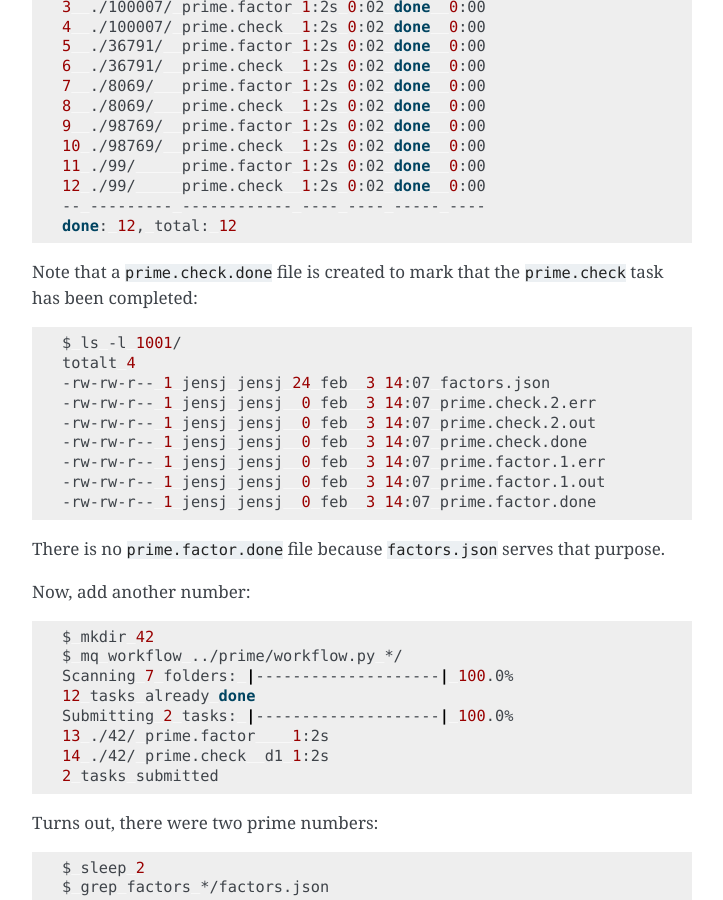
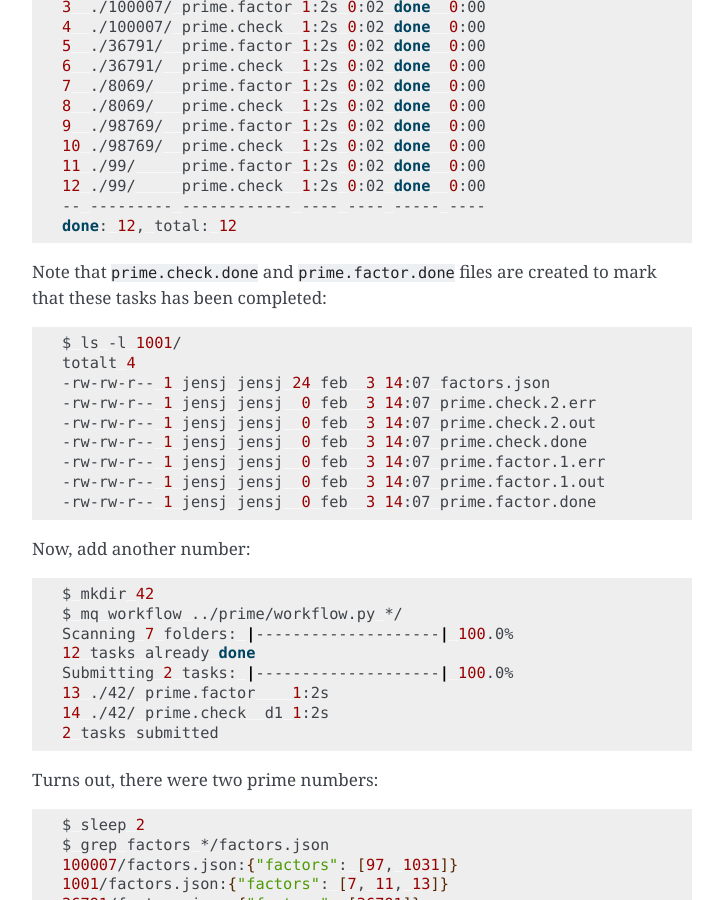
Before and after one commit to Yangxinsix/myqueue, a Sphinx documentation site: the page built from docs/workflows.rst, in a window 1280 px wide and 900 px high, scrolled down 2682 px. Shown: the whole window, without its empty margins (388-1111 px from the left). Built offline with Sphinx 7.4.7, drawn with Linux system fonts in a browser that asks for light colours; some of the changed text lies outside the part shown.

Commit message:
Final touches

```diff
--- a/docs/releasenotes.rst
+++ b/docs/releasenotes.rst
@@ -9,9 +9,9 @@ Release notes
 Next release
 ============
 
-* New way to specify workflows using :func:`myqueue.workflow.run`,
-  :func:`myqueue.workflow.wrap` and :func:`myqueue.workflow.resources`:
-  :ref:`workflow script`.
+* PRELIMINARY: New way to specify workflows using :func:`myqueue.workflow.run`,
+  :func:`myqueue.workflow.wrap` and :func:`myqueue.workflow.resources`.
+  See :ref:`workflow script`.
 
 
 Version 21.1.0
--- a/docs/workflows.rst
+++ b/docs/workflows.rst
@@ -118,8 +118,8 @@ and now in all subfolders::
     -- --------- ------------ ---- ---- ----- ----
     done: 12, total: 12
 
-Note that a ``prime.check.done`` file is created to mark that the
-``prime.check`` task has been completed::
+Note that ``prime.check.done`` and ``prime.factor.done`` files are created
+to mark that these tasks has been completed::
 
     $ ls -l 1001/
     totalt 4
@@ -130,9 +130,6 @@ Note that a ``prime.check.done`` file is created to mark that the
     -rw-rw-r-- 1 jensj jensj  0 feb  3 14:07 prime.factor.1.err
     -rw-rw-r-- 1 jensj jensj  0 feb  3 14:07 prime.factor.1.out
     -rw-rw-r-- 1 jensj jensj  0 feb  3 14:07 prime.factor.done
-
-There is no ``prime.factor.done`` file because ``factors.json`` serves that
-purpose.
 
 Now, add another number::
 
```
Also changed, not shown: other parts of docs/workflows.rst (+3 -3 lines), .gitlab-ci.yml, 5 other files.
